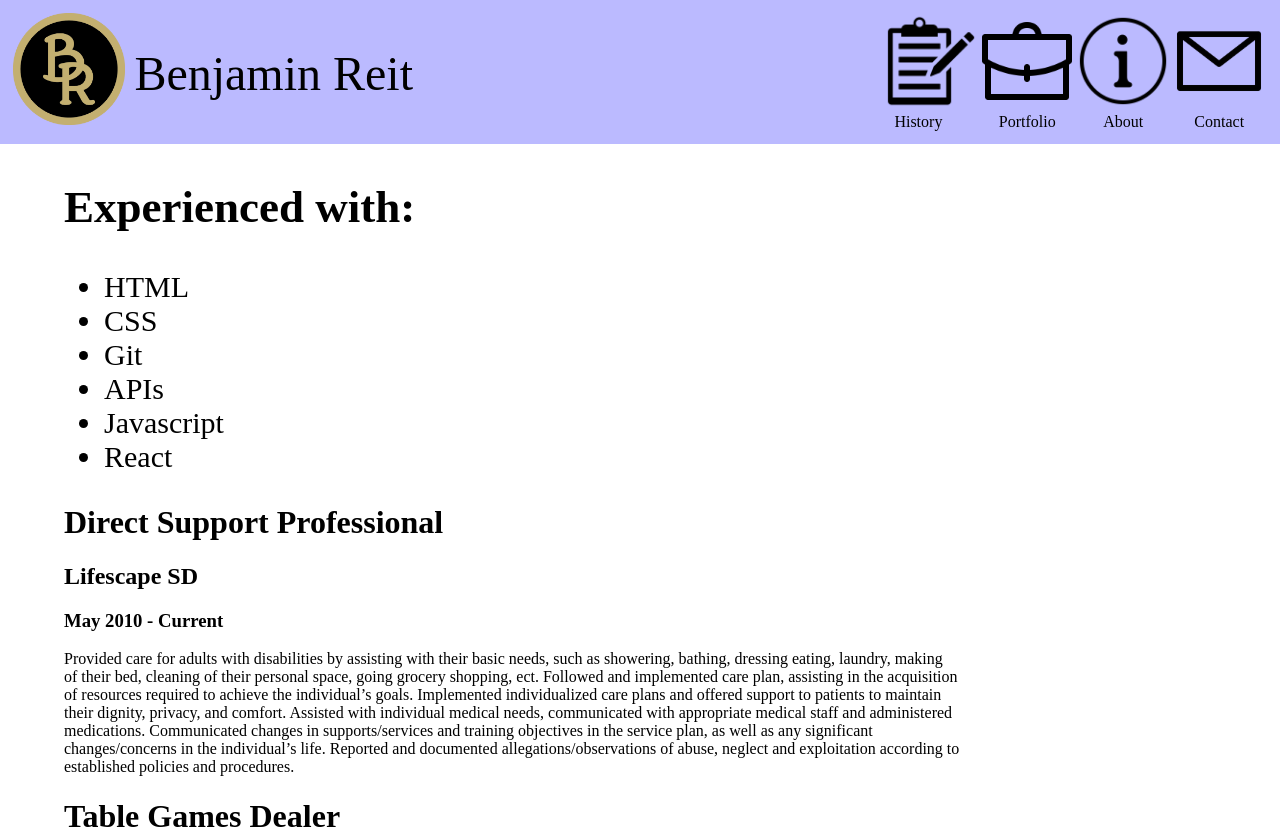
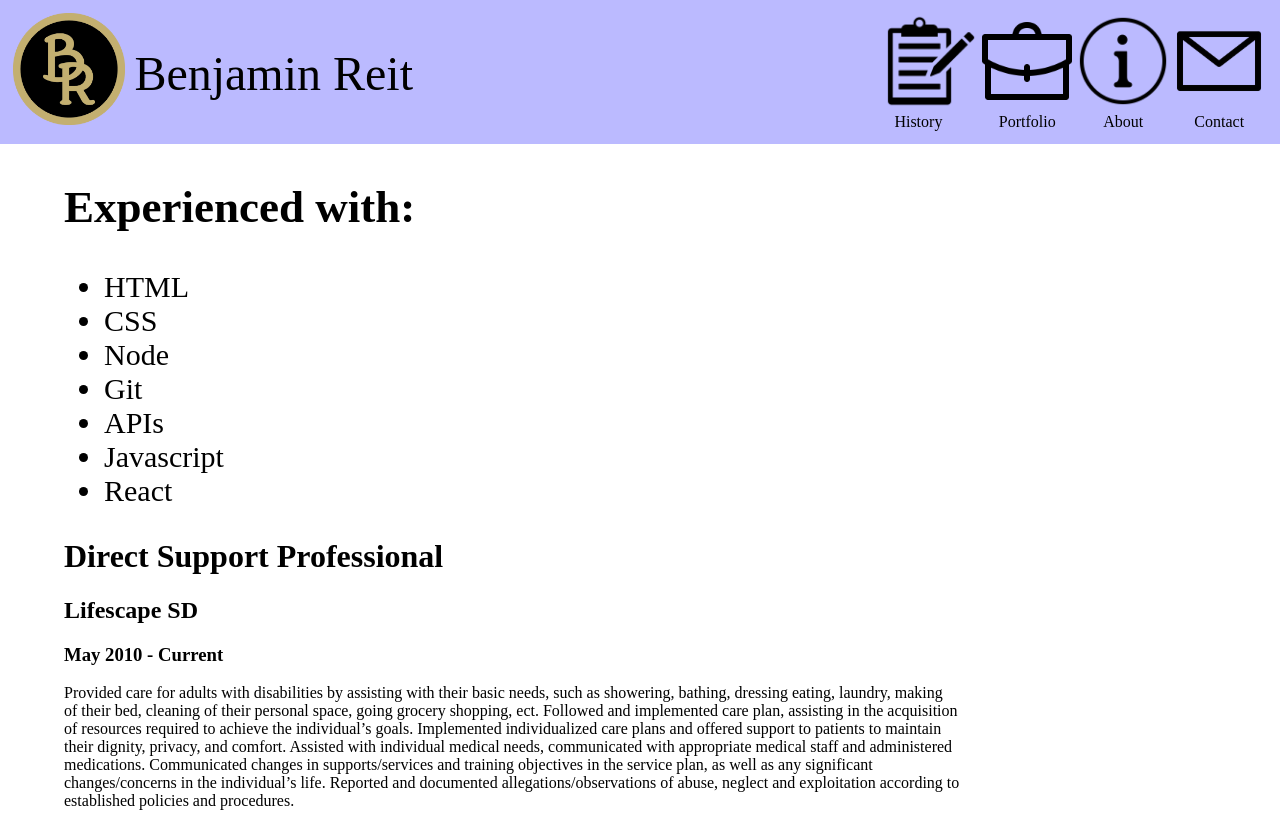
Before and after one commit to Val-code-1/Resume, a React (Vite) app: page /History in a window 1280 px wide. Shown: the top 829 px of the page. Built offline with nearby package versions, Linux system fonts and the light colour scheme.

Commit message:
Added to history

```diff
--- a/src/screens/History/History.js
+++ b/src/screens/History/History.js
@@ -10,6 +10,7 @@ const History = () => {
         <ul>
           <li>HTML</li>
           <li>CSS</li>
+          <li>Node</li>
           <li>Git</li>
           <li>APIs</li>
           <li>Javascript</li>
```
